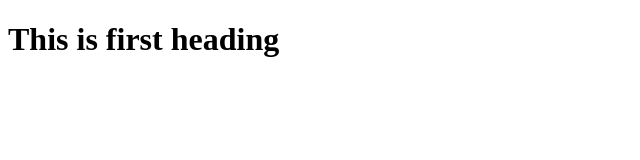
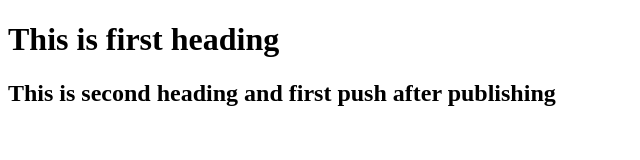
Before and after one commit to abrahmgerund/test.revert, a plain HTML site: page index.html in a window 1280 px wide. Shown: the whole page, without its empty margins (0-640 px from the left). Drawn offline with Linux system fonts and the light colour scheme.

Commit message:
Update index.html

```diff
--- a/index.html
+++ b/index.html
@@ -7,6 +7,6 @@
 </head>
 <body>
     <h1>This is first heading</h1>
-
+    <h2>This is second heading and first push after publishing</h2>
 </body>
 </html>
```
